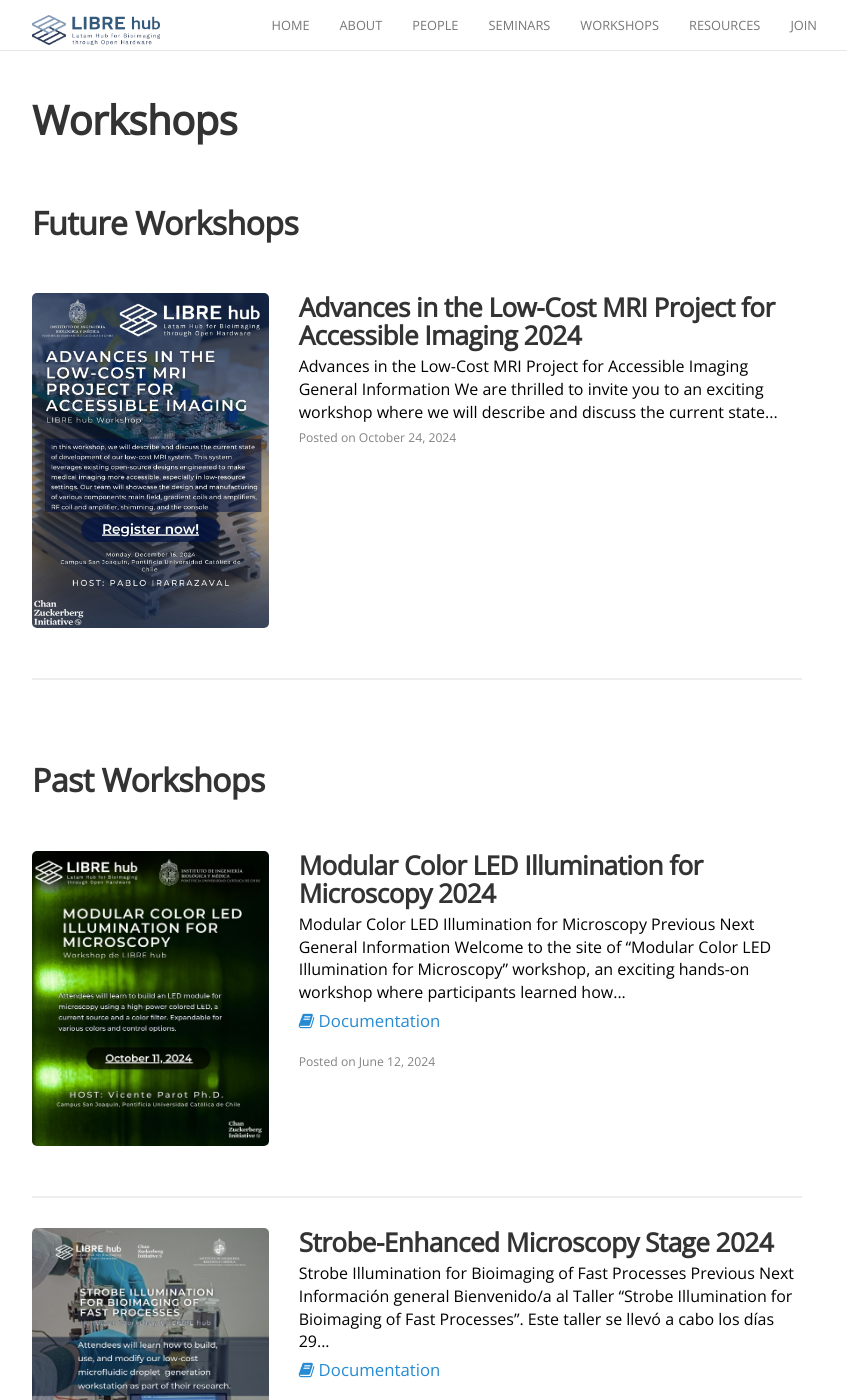
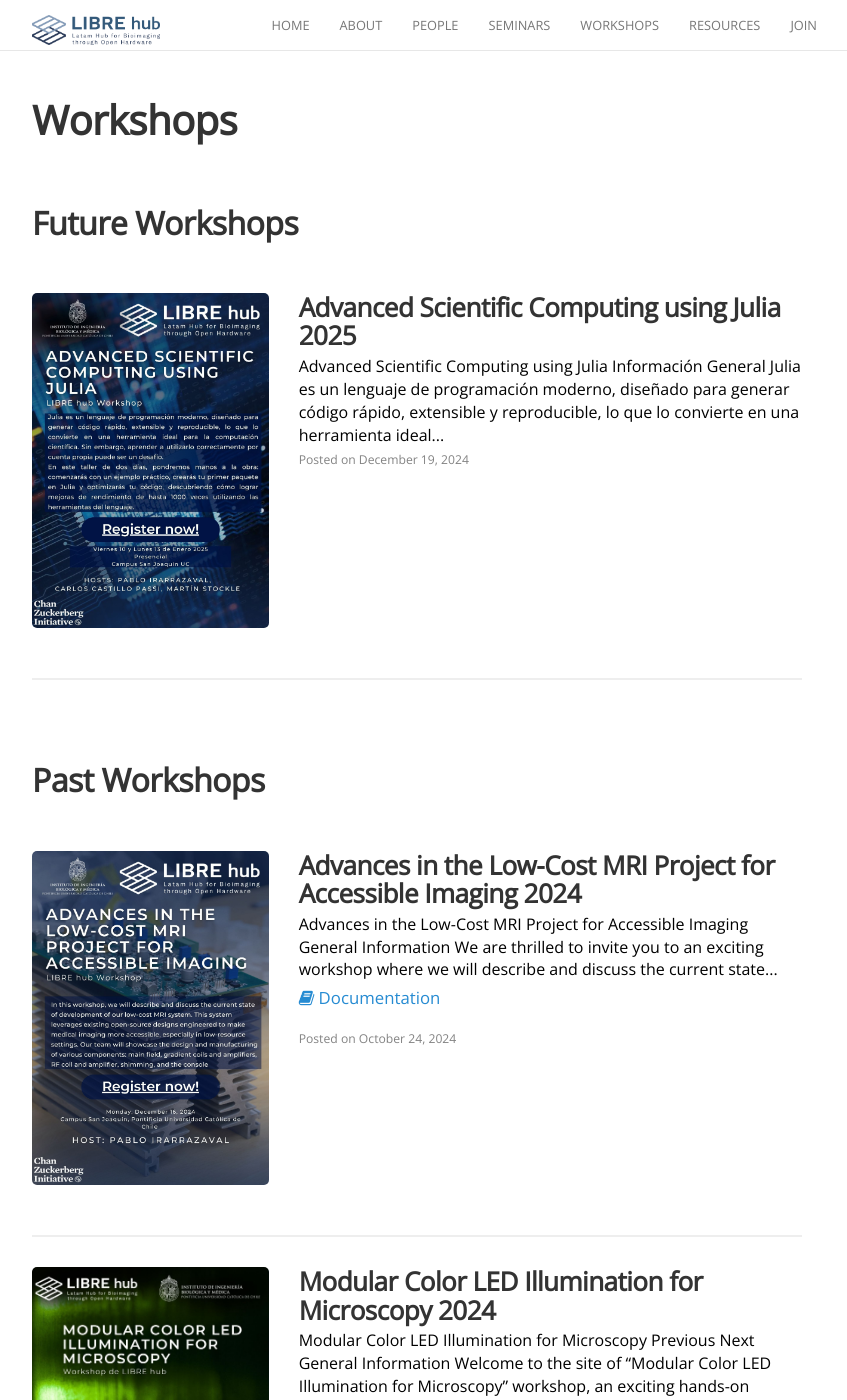
Before and after one commit to LIBREhub/LIBREhub.github.io, a Jekyll site: the page built from workshops.md, in a window 1280 px wide and 1400 px high. Shown: the whole window, without its empty margins (223-1070 px from the left). Built offline with Jekyll 4.4.1, drawn with Linux system fonts in a browser that asks for light colours; nearby versions of some CDN libraries.

Commit message:
Create new workshop post

```diff
--- /dev/null
+++ b/_posts/2024-12-19-julia-ws-2024.md
@@ -0,0 +1,30 @@
+---
+title: Advanced Scientific Computing using Julia 2025
+description: LIBRE hub workshop
+categories: newworkshop
+header-img: images/workshops/Julia_2025_afiche.jpg
+docu:
+---
+
+# Advanced Scientific Computing using Julia
+
+<br>
+
+### Información General
+
+Julia es un lenguaje de programación moderno, diseñado para generar código rápido, extensible y reproducible, lo que lo convierte en una herramienta ideal para la computación científica. Sin embargo, aprender a utilizarlo correctamente por cuenta propia puede ser un desafío. En este taller de dos días, pondremos manos a la obra: comenzarás con un ejemplo práctico, crearás tu primer paquete en Julia y optimizarás tu código, descubriendo cómo lograr mejoras de rendimiento de hasta 1000 veces utilizando las herramientas del lenguaje.
+
+Este evento está organizado por LIBRE hub y se realizará de manera presencial en la Pontificia Universidad Católica de Chile, Campus San Joaquín, el viernes 10 y lunes 13 de enero de 2025.
+
+Conocimientos previos que deberían tener los participantes:
+- Experiencia con otros lenguajes como Python o MATLAB.
+
+Materiales necesarios:
+- Computador personal
+- Julia v1.11 instalado (usando juliaup)
+
+Los cupos son limitados, por lo que sugerimos registrarse lo antes posible completando este formulario.
+
+Las inscripciones estarán abiertas hasta el **Jueves 2 de Enero**:
+
+<iframe src="https://docs.google.com/forms/d/e/1FAIpQLScIHp3ki8CGO8CycZQKhF7LOlFTfCh-HEgaEYZ3r5JyM2NqUA/viewform?usp=sharing" height="3184" frameborder="0" marginheight="0" marginwidth="0"></iframe>
```
Also changed, not shown: _posts/2024-10-24-low-cost-MRI.md (+1 -1 lines), images/workshops/Julia_2025_afiche.jpg (added).
